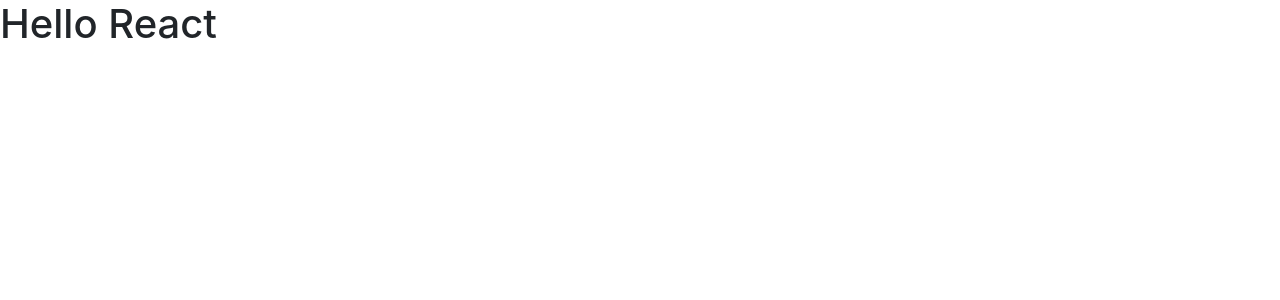
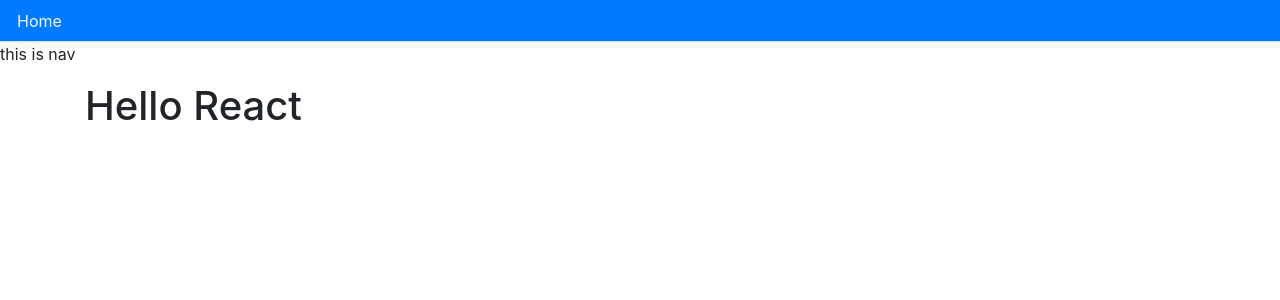
Before and after one commit to mar1n/mern-auth-client, a React (Create React App) app: page / in a window 1280 px wide. Shown: the top 300 px of the page. Built offline with nearby package versions, Linux system fonts and the light colour scheme.

Commit message:
create layout

```diff
--- a/src/App.js
+++ b/src/App.js
@@ -1,10 +1,24 @@
-import React from "react";
+import React, { Fragment } from "react";
+import Layout from "./core/Layout";
+import Layour from "./core/Layout";
 
 const App = () => {
+  const nav = () => (
+    <ul className="nav nav-tabs bg-primary">
+      <li className="nav-item">
+        <a href="/" className="text-light nav-link">
+          Home
+        </a>
+      </li>
+    </ul>
+  );
   return (
-    <div>
-      <h1>Hello React</h1>
-    </div>
+    <Fragment>
+      {nav()}
+      <Layout>
+        <h1>Hello React</h1>
+      </Layout>
+    </Fragment>
   );
 };
 
--- /dev/null
+++ b/src/core/Layout.js
@@ -0,0 +1,12 @@
+import React, { Fragment } from "react";
+
+const Layout = ({ children }) => {
+  return (
+    <Fragment>
+      <p>this is nav</p>
+      <div className="container">{children}</div>
+    </Fragment>
+  );
+};
+
+export default Layout;
```
